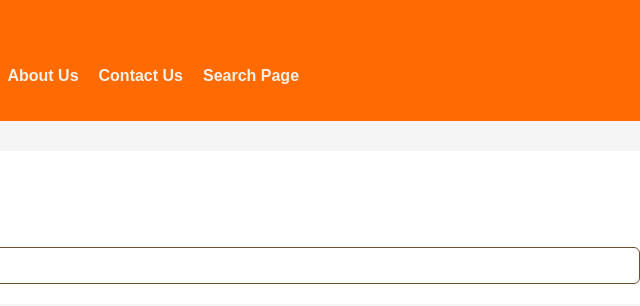
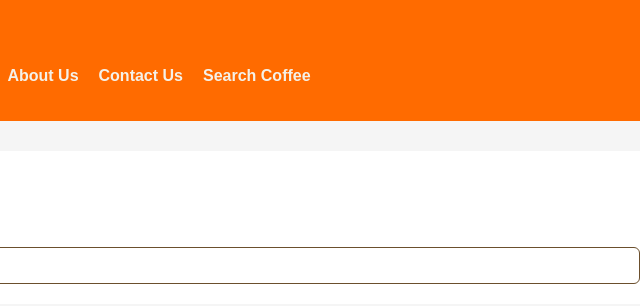
Before and after one commit to MartinEverett23/JavaScript-to-improve-Website-interaction, a plain HTML site: page index.html in a window 1280 px wide. Shown: the top 306 px of the page, 318-958 px from the left. Drawn offline with Linux system fonts and the light colour scheme.

Commit message:
updating index

```diff
--- a/index.html
+++ b/index.html
@@ -17,7 +17,7 @@
             <li><a>Coffee Beans</a></li>
             <li><a>About Us</a></li>
             <li><a>Contact Us</a></li>
-            <li><a>Search Page</a></li>
+            <li><a>Search Coffee</a></li>
         </ul>
     </nav>
 </header>
```
